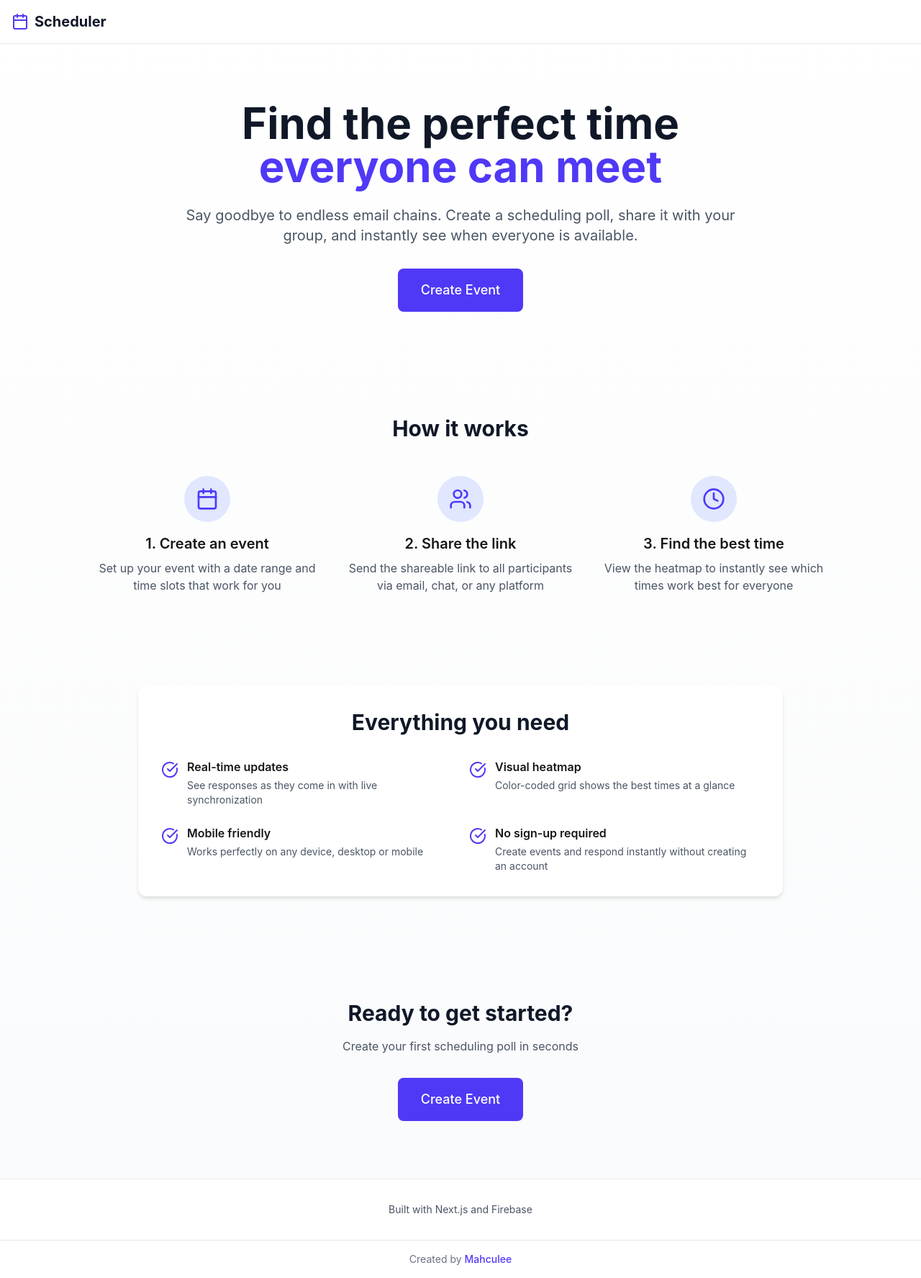
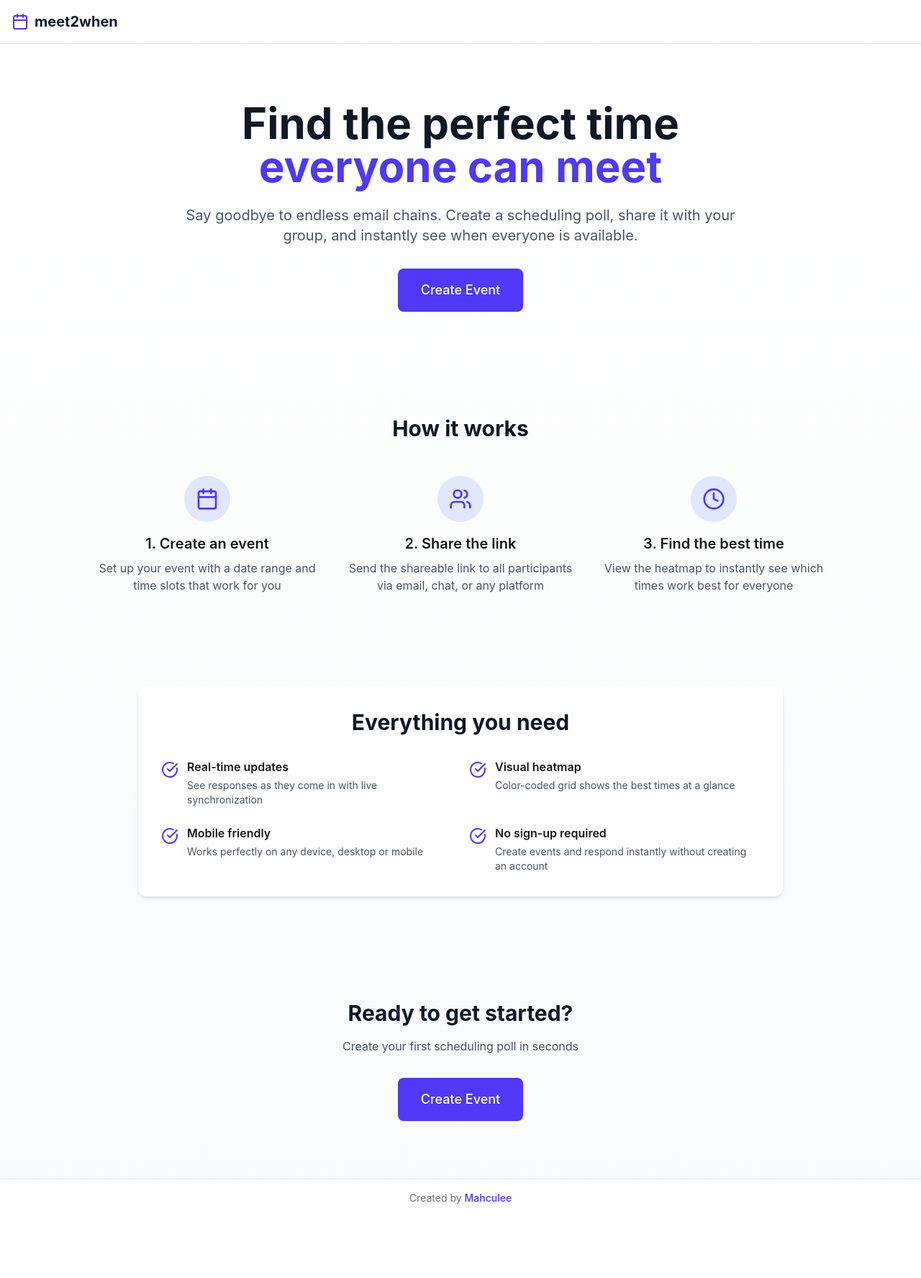
Before and after one commit to michaelkli1998/Availability-Scheduler, a Next.js app: page / in a window 1280 px wide. Shown: the whole page at 72% size. After the commit the page ends 1690 px from the top, so only its background shows below. Built offline with nearby package versions, Linux system fonts and the light colour scheme.

Commit message:
update title

```diff
--- a/app/create/page.tsx
+++ b/app/create/page.tsx
@@ -47,7 +47,7 @@ export default function CreateEventPage() {
           <div className="flex items-center justify-between">
             <Link href="/" className="flex items-center gap-2">
               <Calendar className="h-6 w-6 text-indigo-600" />
-              <span className="text-xl font-bold text-gray-900">Scheduler</span>
+              <span className="text-xl font-bold text-gray-900">meet2when</span>
             </Link>
           </div>
         </div>
--- a/app/event/[eventId]/page.tsx
+++ b/app/event/[eventId]/page.tsx
@@ -185,7 +185,7 @@ export default function EventPage() {
           <div className="flex items-center justify-between">
             <Link href="/" className="flex items-center gap-2">
               <Calendar className="h-6 w-6 text-indigo-600" />
-              <span className="text-xl font-bold text-gray-900">Scheduler</span>
+              <span className="text-xl font-bold text-gray-900">meet2when</span>
             </Link>
             <Link href={`/event/${eventId}/results`}>
               <Button variant="ghost" size="sm">
--- a/app/event/[eventId]/results/page.tsx
+++ b/app/event/[eventId]/results/page.tsx
@@ -83,7 +83,7 @@ export default function ResultsPage() {
           <div className="flex items-center justify-between">
             <Link href="/" className="flex items-center gap-2">
               <Calendar className="h-6 w-6 text-indigo-600" />
-              <span className="text-xl font-bold text-gray-900">Scheduler</span>
+              <span className="text-xl font-bold text-gray-900">meet2when</span>
             </Link>
             <Link href={`/event/${eventId}`}>
               <Button variant="ghost" size="sm">
--- a/app/layout.tsx
+++ b/app/layout.tsx
@@ -14,7 +14,7 @@ const geistMono = Geist_Mono({
 });
 
 export const metadata: Metadata = {
-  title: "Availability Scheduler - Coordinate meetings easily",
+  title: "meet2when - Coordinate meetings easily",
   description: "Modern scheduling coordination tool to find the best time for group meetings",
 };
 
--- a/app/page.tsx
+++ b/app/page.tsx
@@ -14,7 +14,7 @@ export default function Home() {
           <div className="flex items-center justify-between">
             <div className="flex items-center gap-2">
               <Calendar className="h-6 w-6 text-indigo-600" />
-              <span className="text-xl font-bold text-gray-900">Scheduler</span>
+              <span className="text-xl font-bold text-gray-900">meet2when</span>
             </div>
           </div>
         </div>
@@ -151,13 +151,6 @@ export default function Home() {
           </div>
         </FadeIn>
       </section>
-
-      {/* Footer */}
-      <footer className="border-t border-gray-200 bg-white py-8">
-        <div className="container mx-auto px-4 text-center text-gray-600 text-sm">
-          <p>Built with Next.js and Firebase</p>
-        </div>
-      </footer>
     </div>
   );
 }
```
